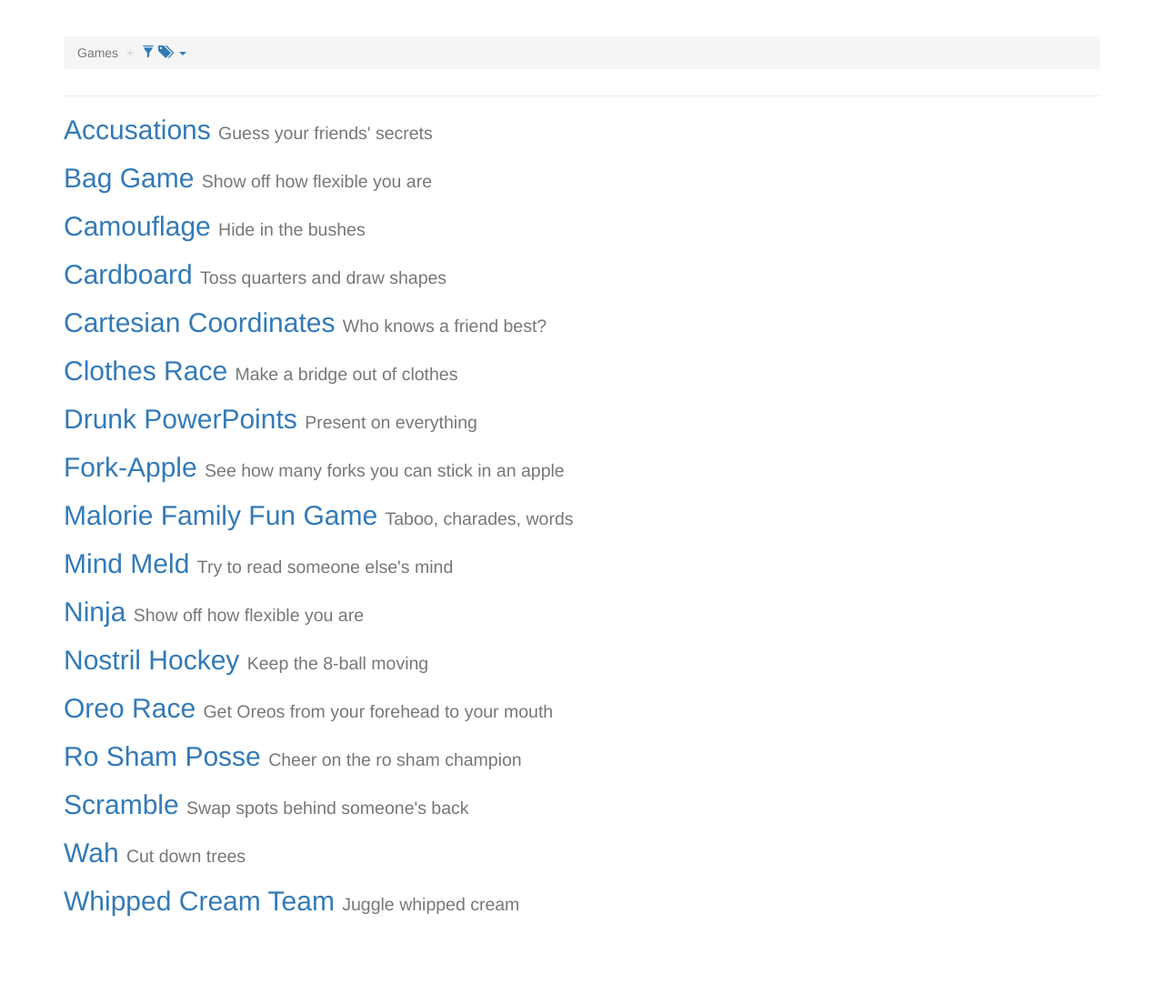
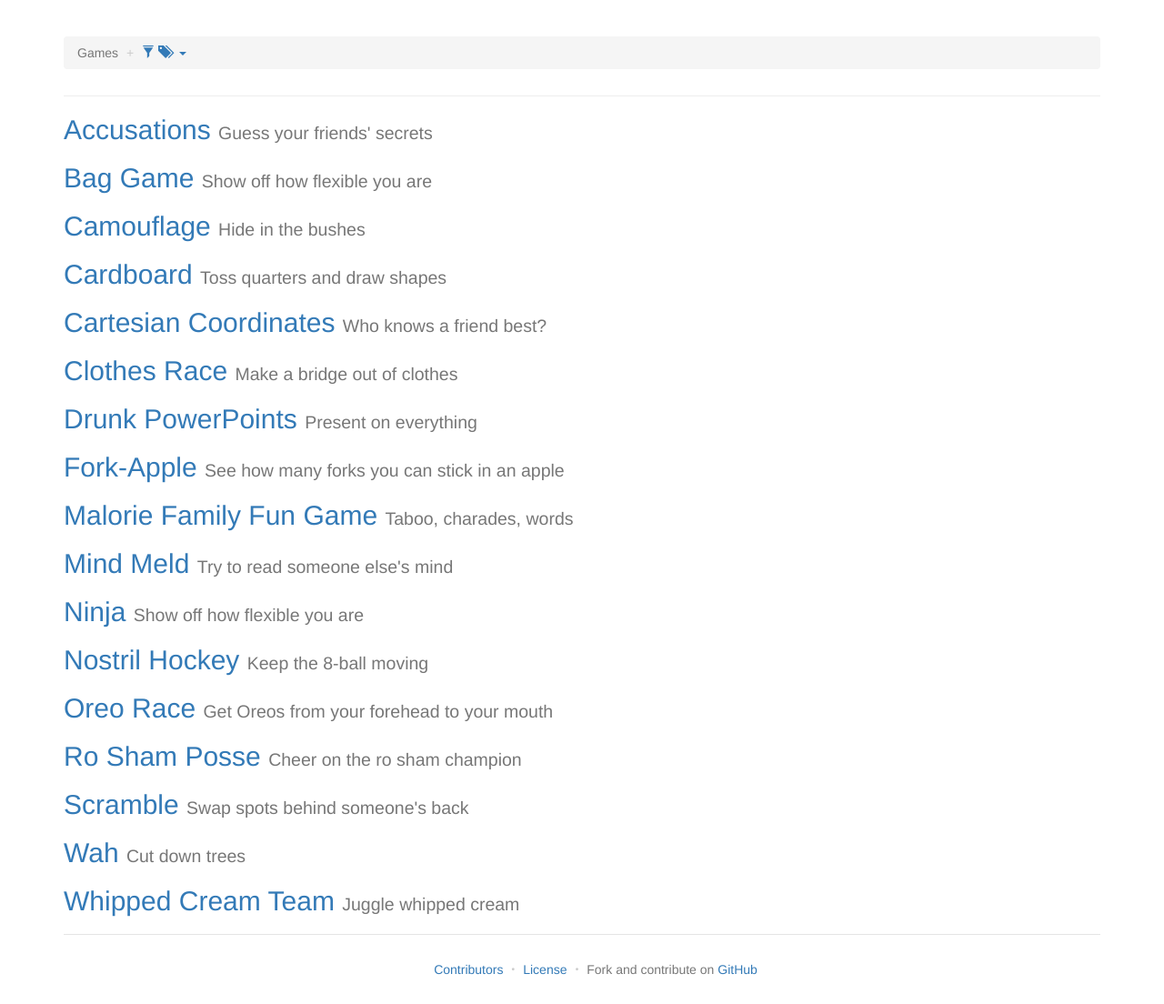
Before and after one commit to davidselassie/games, a Jekyll site: the page built from index.html, in a window 1280 px wide. Shown: the whole page at 91% size. Built offline with Jekyll 4.4.1, drawn with Linux system fonts in a browser that asks for light colours; nearby versions of some CDN libraries; before the commit the page ends 1017 px from its top, so only the background shows below that.

Commit message:
Adds footer.

```diff
--- /dev/null
+++ b/_includes/footer.html
@@ -0,0 +1,9 @@
+<footer class="page-footer">
+  <div class="container">
+    <ul class="footer-links breadcrumb text-muted">
+      <li><a href="https://github.com/selassid/games/graphs/contributors">Contributors</a></li>
+      <li><a href="https://github.com/selassid/games/blob/gh-pages/LICENSE">License</a></li>
+      <li>Fork and contribute on <a href="https://github.com/selassid/games/">GitHub</a></li>
+    </ul>
+  </div>
+</footer>
--- a/_layouts/game.html
+++ b/_layouts/game.html
@@ -6,6 +6,7 @@
     <meta http-equiv="X-UA-Compatible" content="IE=edge">
     <meta name="viewport" content="width=device-width, initial-scale=1">
     <link rel="stylesheet" href="//maxcdn.bootstrapcdn.com/bootstrap/3.3.1/css/bootstrap.min.css">
+    <link rel="stylesheet" href="{{ site.baseurl }}/custom.css">
   </head>
 
   <body>
@@ -50,6 +51,9 @@
         <h2>Gameplay</h2>
         {{ content }}
       </div>
+
+      {% include footer.html %}
+
     </div>
   </body>
 </html>
--- /dev/null
+++ b/custom.css
@@ -0,0 +1,19 @@
+.breadcrumb > li.filtercrumb::before {
+    content: "+ ";
+}
+
+.page-footer {
+    margin-top: 20px;
+    border-top: 1px solid #e5e5e5;
+    padding-top: 20px;
+}
+
+.footer-links {
+    text-align: center;
+    background-color: inherit;
+}
+
+.page-footer .breadcrumb > li + li::before {
+    content: "・ ";
+    padding: 0;
+}
--- a/index.html
+++ b/index.html
@@ -8,11 +8,7 @@
     <meta http-equiv="X-UA-Compatible" content="IE=edge">
     <meta name="viewport" content="width=device-width, initial-scale=1">
     <link rel="stylesheet" href="//maxcdn.bootstrapcdn.com/bootstrap/3.3.1/css/bootstrap.min.css">
-    <style>
-      .breadcrumb > li.filtercrumb::before {
-        content: "+ ";
-      }
-    </style>
+    <link rel="stylesheet" href="{{ site.baseurl }}/custom.css">
     <base href="{{ site.baseurl }}">
     <script src="//ajax.googleapis.com/ajax/libs/jquery/2.1.1/jquery.min.js"></script>
     <script src="//ajax.googleapis.com/ajax/libs/angularjs/1.3.7/angular.min.js"></script>
@@ -85,6 +81,8 @@
       </h2>
       {% endfor %}
 
+      {% include footer.html %}
+
     </div>
   </body>
 </html>
```
